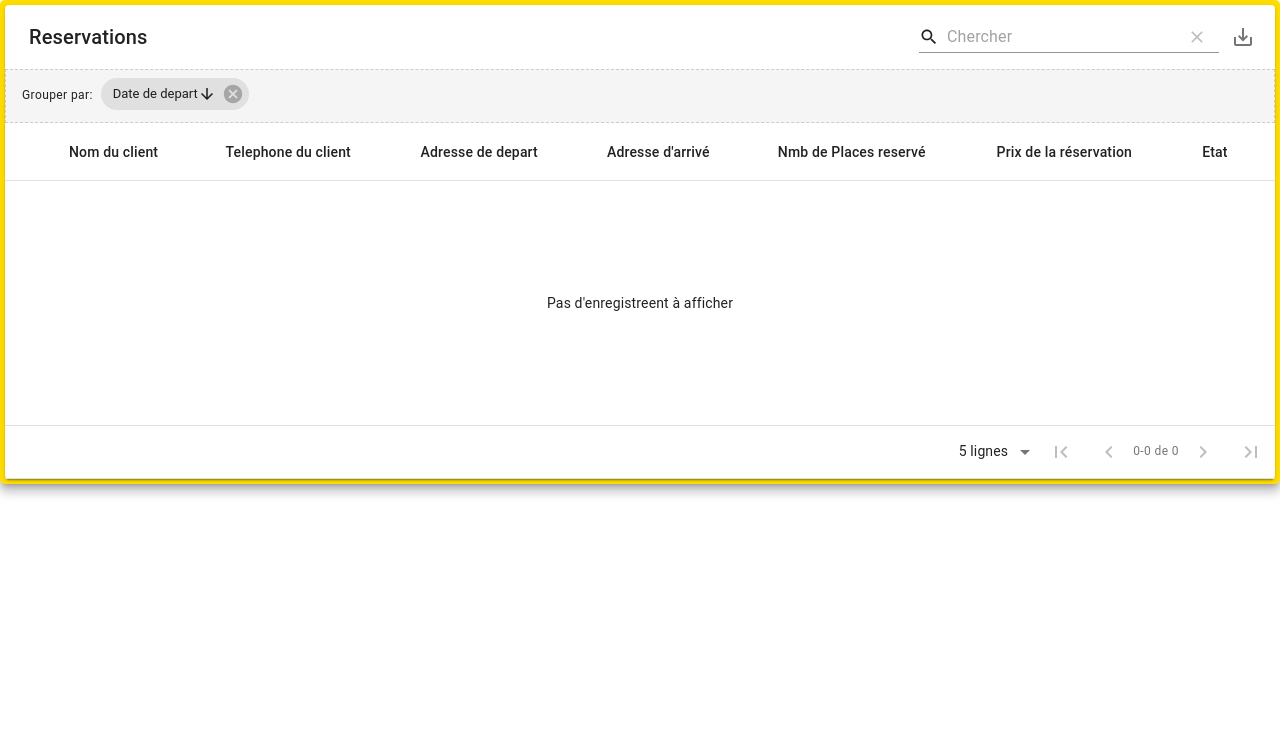
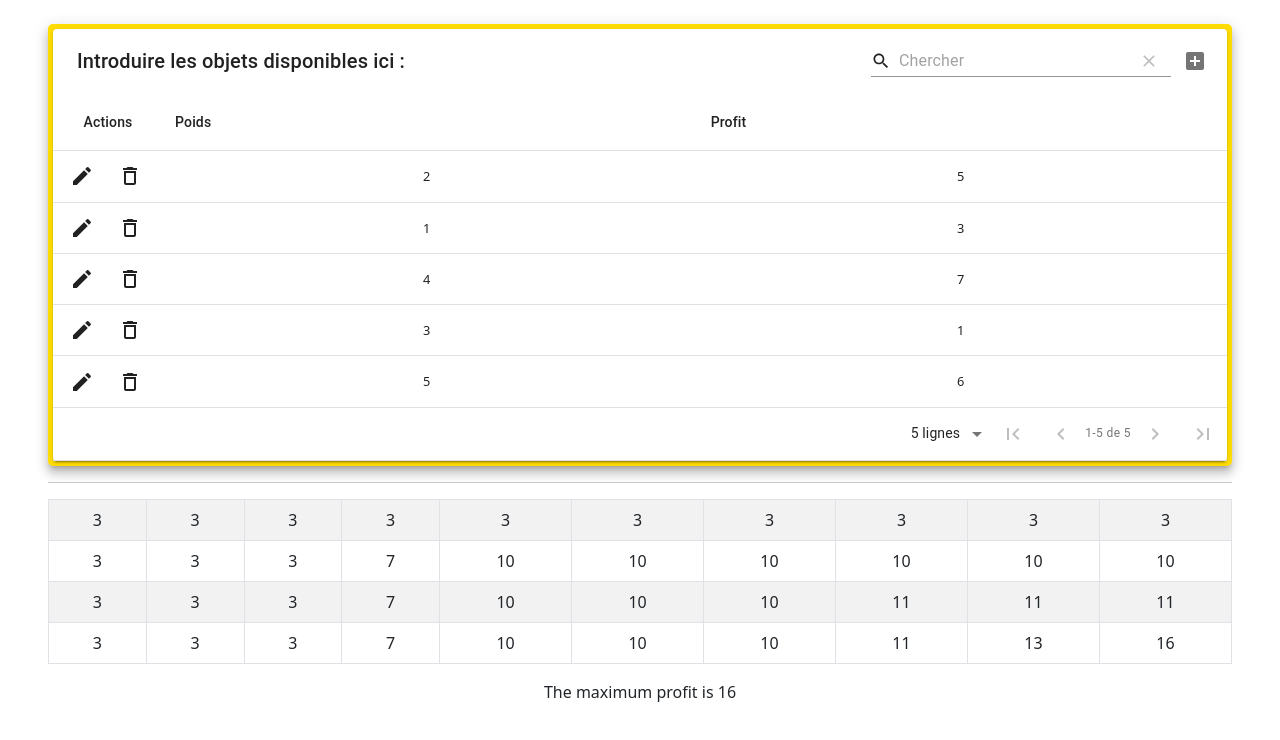
Before and after one commit to metidjisidahmed/knapsack-problem-solver, a React (Create React App) app: page / in a window 1280 px wide. Shown: the top 740 px of the page. Built offline with nearby package versions, Linux system fonts and the light colour scheme.

Commit message:
CRUD operations are done

```diff
--- a/package.json
+++ b/package.json
@@ -8,8 +8,10 @@
     "@testing-library/jest-dom": "^5.11.4",
     "@testing-library/react": "^11.1.0",
     "@testing-library/user-event": "^12.1.10",
+    "bootstrap": "5.1.3",
     "material-table": "^1.69.3",
     "react": "^17.0.2",
+    "react-bootstrap": "^2.0.1",
     "react-dom": "^17.0.2",
     "react-scripts": "4.0.3",
     "web-vitals": "^1.0.1"
--- a/src/App.js
+++ b/src/App.js
@@ -1,10 +1,12 @@
 import logo from './logo.svg';
 import './App.css';
-import 'bootstrap/dist/css/bootstrap.min.css';
 import { Paper } from "@material-ui/core";
-import MaterialTable from "material-table";
+import MaterialTable , {MTableHeader} from "material-table";
 import { tableIcons, tableLang } from './materialTableOptions/index';
 import { makeStyles } from '@material-ui/core/styles';
+import KnapsackTable from "./components/KnapsackTable";
+import {solver , objects , maxCapacity} from './noyau/noyau';
+import { useState} from 'react'
 
 
 const useStyles = makeStyles((theme) => ({
@@ -49,49 +51,99 @@ const useStyles = makeStyles((theme) => ({
 
 function App() {
     const classes = useStyles();
+    const [objects, setObjects] = useState([
+        {
+            weight : 2,
+            value : 5
+        },
+        {
+            weight : 1,
+            value :3
+        },
+        {
+            weight :4 ,
+            value :7
+        },
+        {
+            weight :3 ,
+            value :1
+        },
+        {
+            weight :5 ,
+            value :6
+        },
+    ]);
     /* default table options */
     const tableOptions = {
-        filtering: false,
-        search: true,
-        exportButton: true,
-        grouping: true,
-        selection: false,
-        exportFileName: "Historique_des_réservations"
+        sorting : true,
+        pageSize : 5
     };
 
     /* default table structure */
     const columns = [
-        // {field: '_id', title: 'GUID' , export : false},
-        { field: 'riderFullName', title: "Nom du client" },
-        { field: 'riderPhoneNumber', title: "Telephone du client" },
-        { field: 'departureBookingAdress', title: 'Adresse de depart' },
-        { field: 'departureDateTrip', title: "Date de depart", defaultGroupOrder: 0, defaultGroupSort: 'desc' },
-        { field: 'arrivalBookingAdress', title: "Adresse d'arrivé" },
-        // {field : 'arrivalDateTrip' , title: "Date d'arrivé"} ,
-        { field: 'bookedSeats', title: 'Nmb de Places reservé' },
-        // {field : 'availableSeats' , title: "Place disponible" , export : false} ,
-        { field: 'bookingPrice', title: 'Prix de la réservation' },
-        { field: 'state', title: 'Etat', export: false },
-        // {field : 'homePickUp' , title: 'PickUp' , type : "boolean" , export : false } ,
-        // {field : 'homeDrop' , title: 'HomeDrop' , type : "boolean" , export : false } ,
-        // {field : 'idTrip' , title: "ID du voayage" } ,
-        // {field : 'timestamps' , title: 'Date de creation' } ,
+        { field: 'weight', title: "Poids" , render: rowData => (
+        <div className="text-center" style={{fontSize : '0.8rem'}}>{rowData.weight}</div>
+    )  },
+        { field: 'value', title: "Profit" , render: rowData => (
+                <div className="text-center" style={{fontSize : '0.8rem'}}>{rowData.value}</div>
+            ) },
     ];
 
     return (
-    <div className="App">
+    <div className="App pe-5 ps-5 mt-4 mb-4">
       <Paper variant="elevation" elevation={8} className={classes.card_paper}  >
         <MaterialTable
-            title="Reservations"
+            components={{
+                Header: props => (
+                       <MTableHeader {...props}  style={{textAlign : 'center'}}/>
+                )
+            }}
+            title="Introduire les objets disponibles ici : "
             // onRowClick={(event, rowData, toggleDetailPanel)=>{dispatch(copyAndsetSnackBarContent(rowData.riderPhoneNumber))}}
             icons={tableIcons}
             options={tableOptions}
             localization={tableLang}
             columns={columns}
-            data={[]}
+            data={objects}
+            editable={
+                {
+                    onRowAdd : newData=>new Promise((resolve , reject)=>{
+                        if(newData.weight && newData.value){
+                            setObjects(oldState => oldState.concat(newData));
+                            resolve();
+                        }else{
+                            reject();
+                        }
+                    }),
+                    onRowUpdate: (newData, oldData) => {
+                        return new Promise((resolve , reject)=>{
+                            let actualData = objects.filter((obj, index) => {
+                                return (obj.weight === oldData.weight && obj.value === oldData.value)
 
+                            })[0];
+                            let actualIndex = objects.indexOf(actualData);
+                            console.log('Actual index =', actualIndex , 'Actual Data =', actualData);
+                            let newObjects = [...objects];
+                            newObjects[oldData.tableData.id] = newData;
+                            setObjects(newObjects);
+                            resolve();
+                        })
+                    },
+                    onRowDelete : oldData => {
+                        return new Promise((resolve , reject)=>{
+                            let newObjects = [...objects];
+                            newObjects.splice(1, 1);
+                            setObjects(newObjects);
+                            resolve();
+                        })
+                    }
+                }
+
+            }
         />
       </Paper>
+        <hr/>
+        <KnapsackTable maxCapacity={maxCapacity} P={solver(objects , 10+1)} nbObjects={objects.length}/>
     </div>
   );
 }
--- a/src/components/KnapsackTable.jsx
+++ b/src/components/KnapsackTable.jsx
@@ -8,10 +8,10 @@ export default function KnapsackTable({ P, maxCapacity, nbObjects }) {
                 {
                     P.map((row, rindex) =>
                         rindex !== 0 ?
-                            <tr>
+                            <tr key={rindex}>
                                 {row.map((data, cindex) =>
                                     cindex !== 0 ?
-                                        <td >{data}</td>
+                                        <td key={rindex*100+cindex} >{data}</td>
                                         : null
                                 )}
                             </tr> : null
--- a/src/index.css
+++ b/src/index.css
@@ -11,3 +11,7 @@ code {
   font-family: source-code-pro, Menlo, Monaco, Consolas, 'Courier New',
     monospace;
 }
+
+.MuiTableCell-root.MuiTableCell-head.MTableHeader-header-23.MuiTableCell-alignLeft {
+  text-align: center !important;
+}
--- a/src/index.js
+++ b/src/index.js
@@ -3,6 +3,8 @@ import ReactDOM from 'react-dom';
 import './index.css';
 import App from './App';
 import reportWebVitals from './reportWebVitals';
+import 'bootstrap/dist/css/bootstrap.min.css';
+
 
 ReactDOM.render(
   <React.StrictMode>
--- a/src/noyau/noyau.js
+++ b/src/noyau/noyau.js
@@ -1,5 +1,4 @@
-let objects =[
-    {},
+export let objects =[
     {
         weight : 2,
         value : 5
@@ -21,8 +20,10 @@ let objects =[
         value :6
     },
 ];
+export let maxCapacity = 10+1;
+
+export  function solver(objects , maxCapacity){
     let nbObjects = objects.length;
-let maxCapacity = 10+1;
     let P = Array(nbObjects).fill().map(()=>Array(maxCapacity).fill(0));
     for (let i = 1 ; i<= nbObjects-1 ; i++){
         for(let j = 1 ; j<= maxCapacity-1 ; j++){
@@ -36,5 +37,5 @@ for (let i = 1 ; i<= nbObjects-1 ; i++){
             }
         }
     }
-
-console.log(P);
+    return P
+}
```
Also changed, not shown: 2 other files (tests, documents, lock files or other folders). Lines whose indentation alone changed are shown as unchanged.
